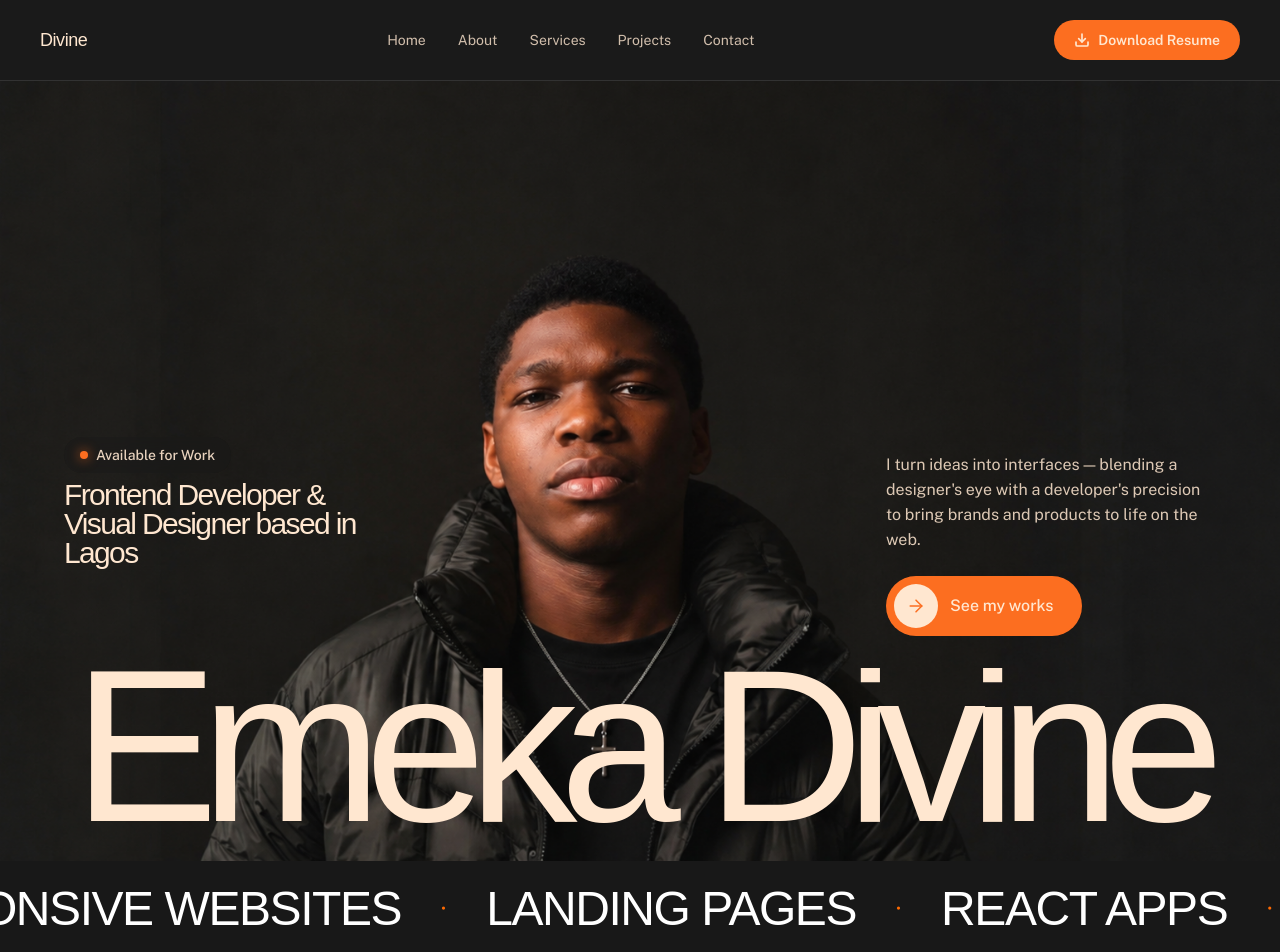
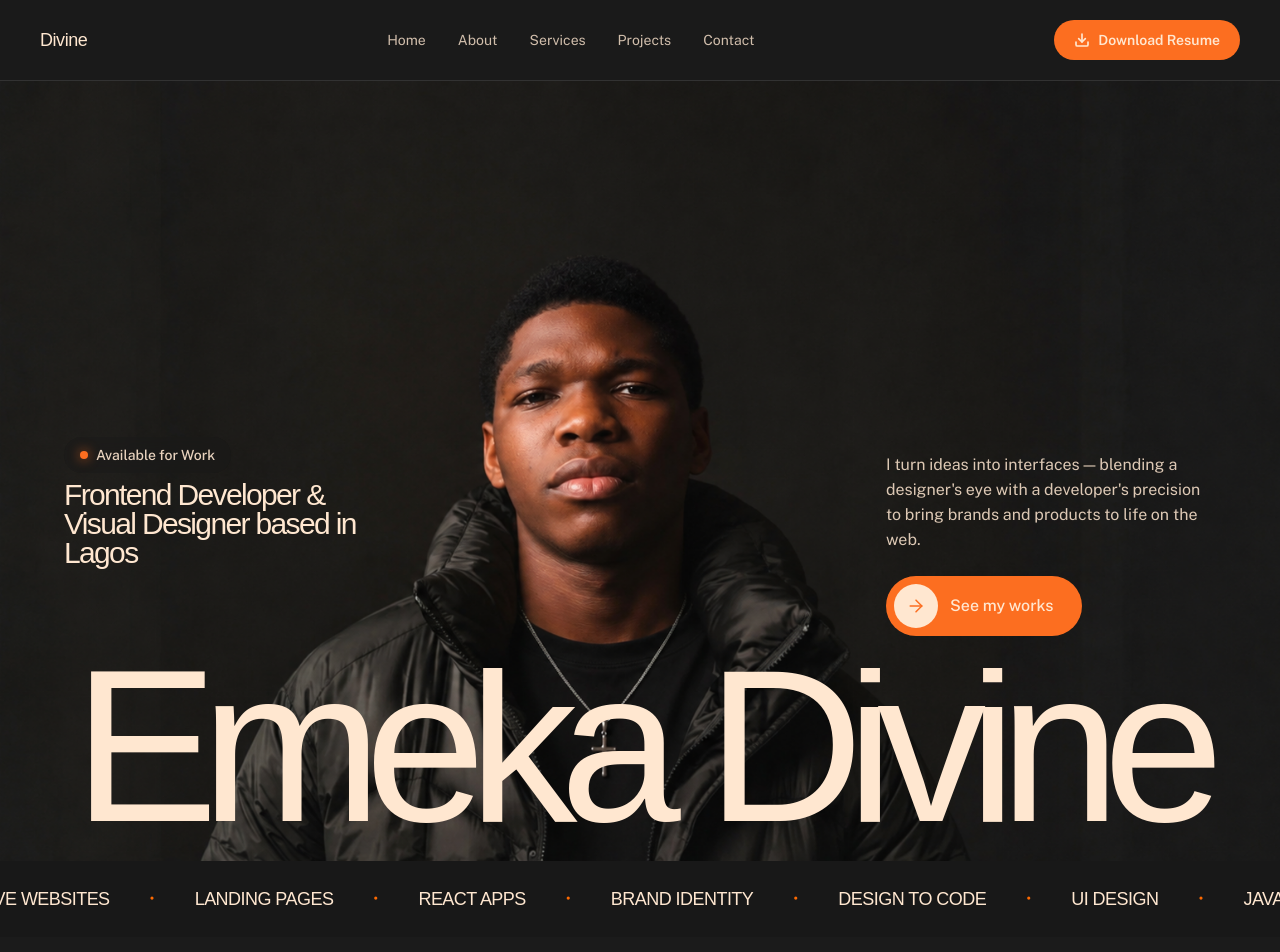
Before and after one commit to emeka-divine-exe/emeka-divine, a React (Vite) app: page / in a window 1280 px wide. Shown: the top 952 px of the page. Built offline with nearby package versions, Linux system fonts and the light colour scheme.

Commit message:
Change marquee text size and color
Updated text size and color for marquee items.

```diff
--- a/src/components/Marquee.jsx
+++ b/src/components/Marquee.jsx
@@ -34,13 +34,10 @@ export default function Marquee() {
               className="
                 font-display
                 whitespace-nowrap
-                text-2xl
+                text-lg
+                text-cream
                 font-medium
                 tracking-[-0.03em]
-
-                sm:text-3xl
-                md:text-4xl
-                lg:text-5xl
               "
             >
               {item}
```
